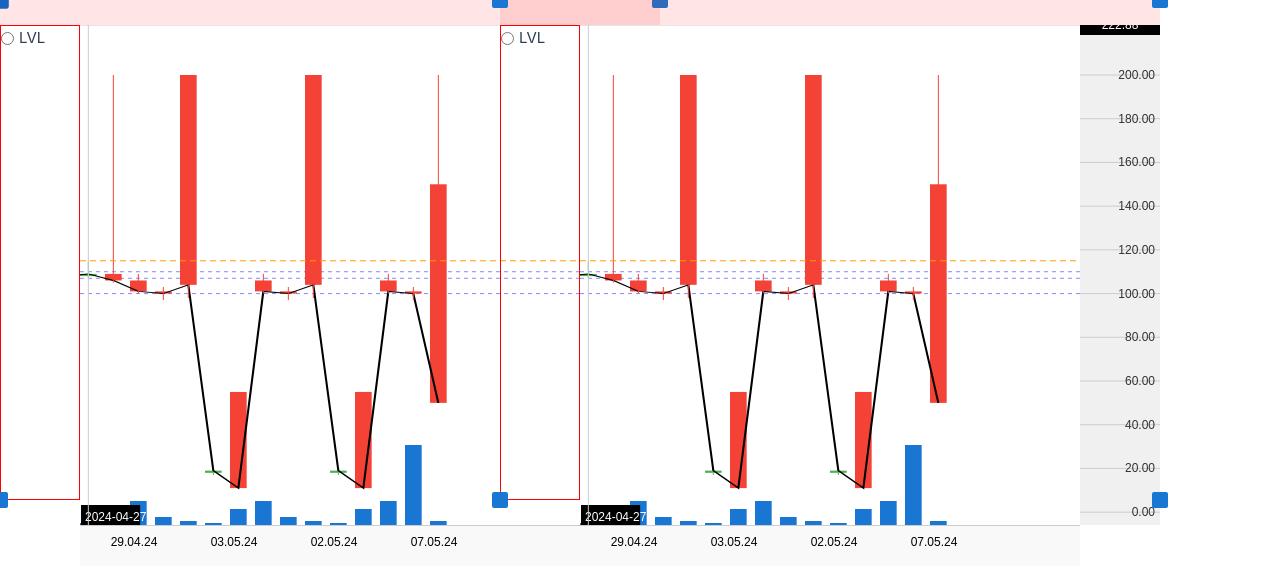
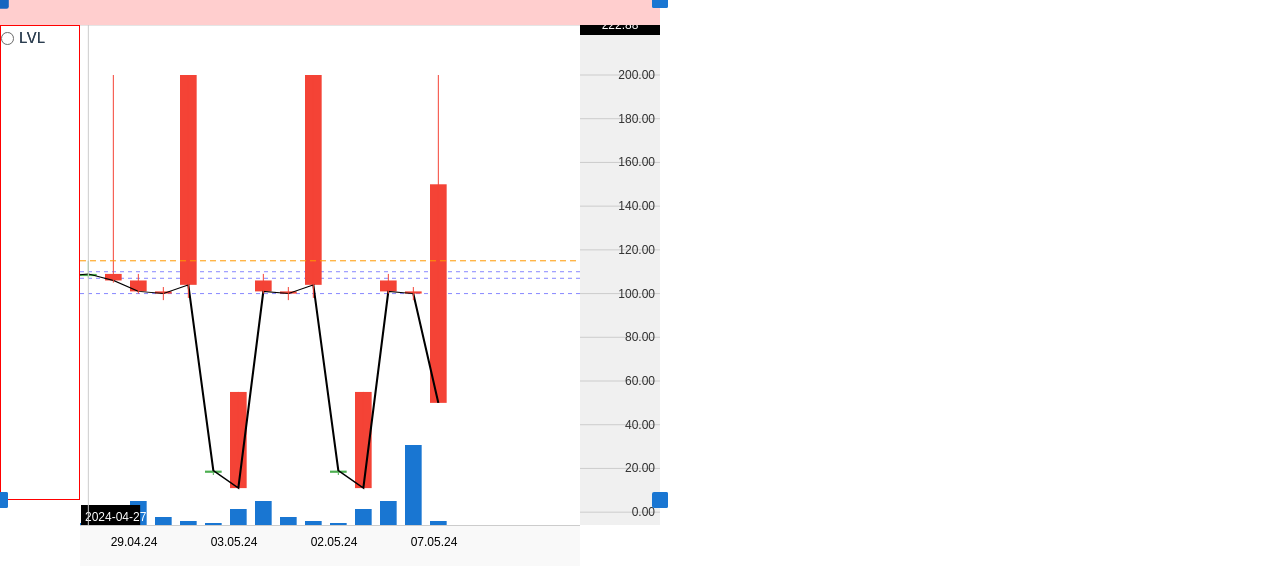
Before and after one commit to ZhigarMosta/stocks-analitics, a Vue app: page / in a window 1280 px wide. Shown: the top 584 px of the page. Built offline with nearby package versions, Linux system fonts and the light colour scheme.

Commit message:
independent windows

```diff
--- a/src/App.vue
+++ b/src/App.vue
@@ -10,8 +10,4 @@ import Charts from "./components/Charts.vue";
 </template>
 
 <style lang="scss" scoped>
-.charts {
-  display: flex;
-  gap: 500px;
-}
 </style>
--- a/src/components/Charts.vue
+++ b/src/components/Charts.vue
@@ -104,7 +104,6 @@ const timeCtx = ref(null);
 const containerPosition = ref({ x: 0, y: 0 });
 const isDraggingContainer = ref(false);
 const dragStart = ref({ x: 0, y: 0 });
-const scalingPriceByDrag = ref(false);
 
 const containerStyle = computed(() => ({
   transform: `translate(${containerPosition.value.x}px, ${containerPosition.value.y}px)`,
@@ -226,7 +225,6 @@ function stopContainerDrag() {
   document.removeEventListener("mouseup", stopContainerDrag);
 }
 
-
 watch([width, height], () => {
   if (timeCanvas.value) {
     timeCanvas.value.width = width.value;
@@ -238,7 +236,7 @@ onMounted(() => {
 });
 </script>
 
-<style scoped>
+<style>
 .chart-wrapper-with-resizers {
   display: inline-block;
   position: relative;
--- a/src/stores/charts/price.ts
+++ b/src/stores/charts/price.ts
@@ -1,6 +1,4 @@
 import { defineStore, storeToRefs } from "pinia";
-import { ref } from "vue";
-import { useChartMainStore } from "./main";
 import { useChartCandelStore } from "./candel";
 
 export const PRICE_CANVAS_WIDTH = 80;
--- a/src/stores/charts/time.ts
+++ b/src/stores/charts/time.ts
@@ -1,8 +1,6 @@
 import { defineStore, storeToRefs } from "pinia";
-import { Ref, ref } from "vue";
-import { useChartMainStore } from "./main";
+import { Ref } from "vue";
 import { useChartCandelStore } from "./candel";
-import { useChartPriceStore } from "./price";
 
 export const TIME_CANVAS_HEIGHT = 40;
 
```
